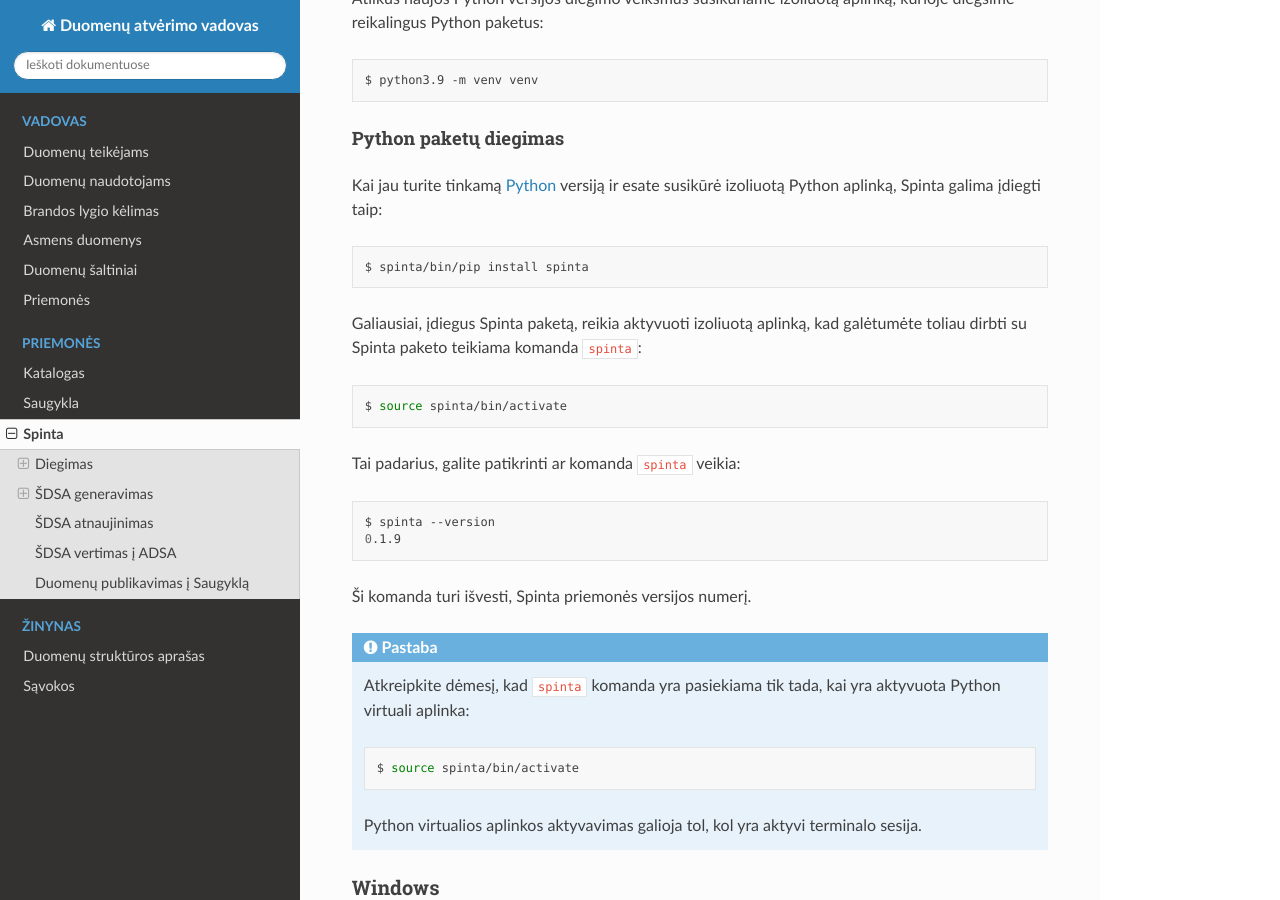
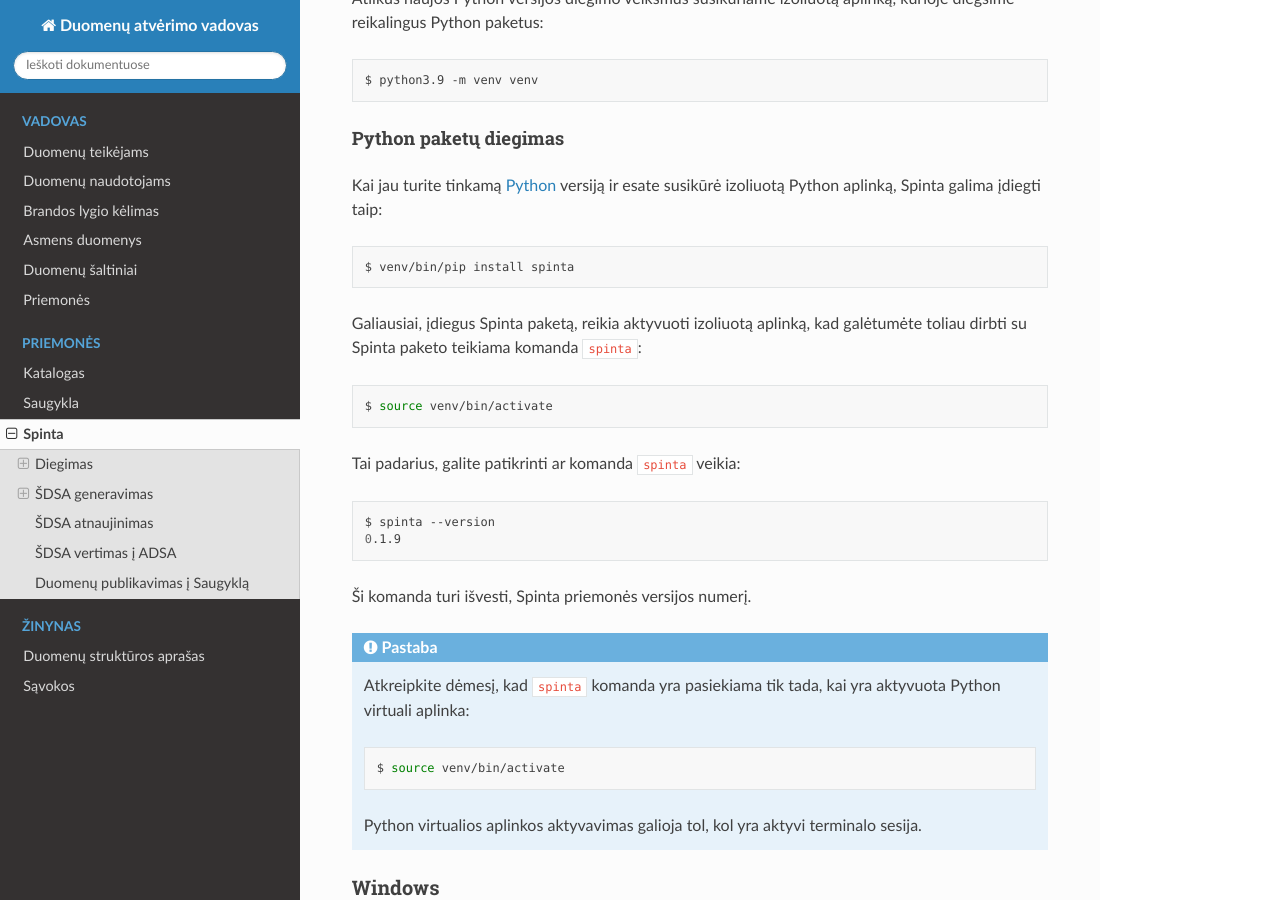
Before and after one commit to atviriduomenys/manifest, a Sphinx documentation site: the page built from docs/spinta.rst, in a window 1280 px wide and 900 px high, scrolled down 2265 px. Built offline with Sphinx 7.4.7 and the Read the Docs theme 2.0.0, drawn with Linux system fonts in a browser that asks for light colours; some of the changed text lies outside the part shown.

Commit message:
Fix venv name and push example

```diff
--- a/docs/spinta.rst
+++ b/docs/spinta.rst
@@ -158,14 +158,14 @@
 
 .. code-block:: sh
 
-    $ spinta/bin/pip install spinta
+    $ venv/bin/pip install spinta
 
 Galiausiai, įdiegus Spinta paketą, reikia aktyvuoti izoliuotą aplinką, kad
 galėtumėte toliau dirbti su Spinta paketo teikiama komanda `spinta`:
 
 .. code-block:: sh
 
-    $ source spinta/bin/activate
+    $ source venv/bin/activate
 
 Tai padarius, galite patikrinti ar komanda `spinta` veikia:
 
@@ -183,7 +183,7 @@
 
     .. code-block:: sh
 
-        $ source spinta/bin/activate
+        $ source venv/bin/activate
 
     Python virtualios aplinkos aktyvavimas galioja tol, kol yra aktyvi terminalo
     sesija.
@@ -665,7 +665,7 @@
 
 .. code-block:: sh
 
-    $ spinta push sdsa.csv -o spinta+https://ivpk@put.data.gov.lt
+    $ spinta push sdsa.csv -o ivpk@put.data.gov.lt
 
 Dar vienas dalykas, į kurį reikėtu atkreipti dėmesį yra būsenos ir objektų
 identifikatorių failai. Kadangi `spinta push` komanda į Saugyklą siunčia tik
```
